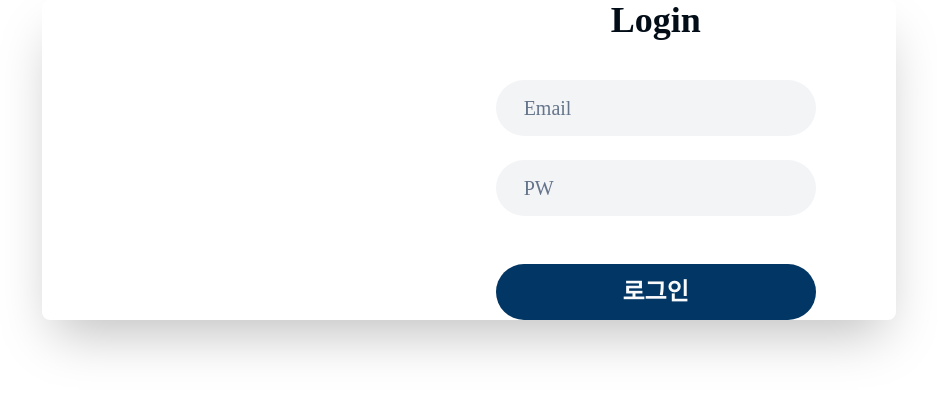
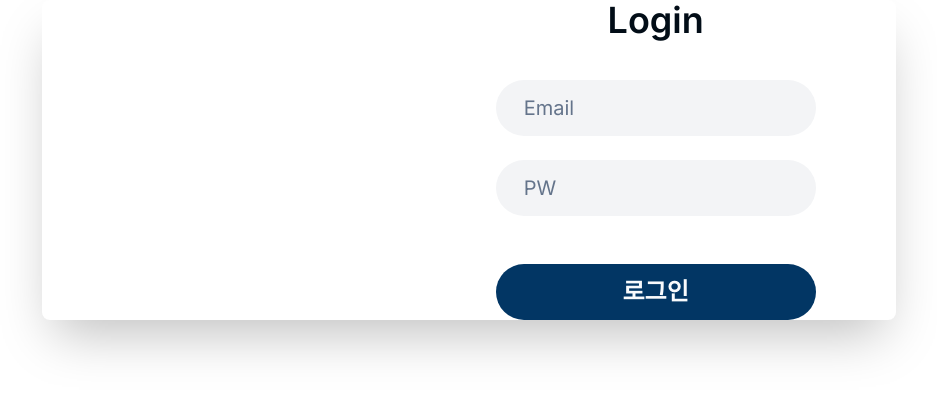
Before and after one commit to skku-amang/main, a Next.js app: page /login in a window 1280 px wide. Shown: the top 394 px of the page, without its empty margins (171-1108 px from the left). Built offline with nearby package versions, Linux system fonts and the light colour scheme.

Commit message:
chore: add global layout

```diff
--- /dev/null
+++ b/app/layout.tsx
@@ -0,0 +1,29 @@
+import '@/app/globals.css'
+
+import { Metadata } from 'next'
+import { Inter as FontSans } from 'next/font/google'
+import React from 'react'
+
+const fontSans = FontSans({
+  subsets: ['latin'],
+  variable: '--font-sans'
+})
+export const metadata: Metadata = {
+  title: 'AMANG',
+  description: 'SKKU AMANG official homepage',
+  icons: {
+    icon: '/favicon.ico'
+  }
+}
+
+export default function RootLayout({
+  children
+}: {
+  children: React.ReactNode
+}) {
+  return (
+    <html lang="ko">
+      <body className={fontSans.className}>{children}</body>
+    </html>
+  )
+}
```
